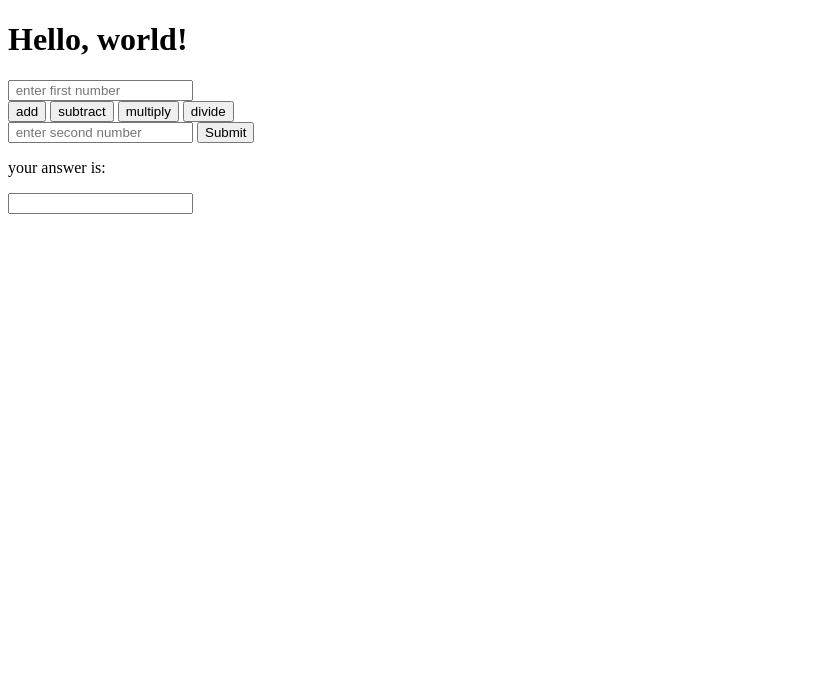
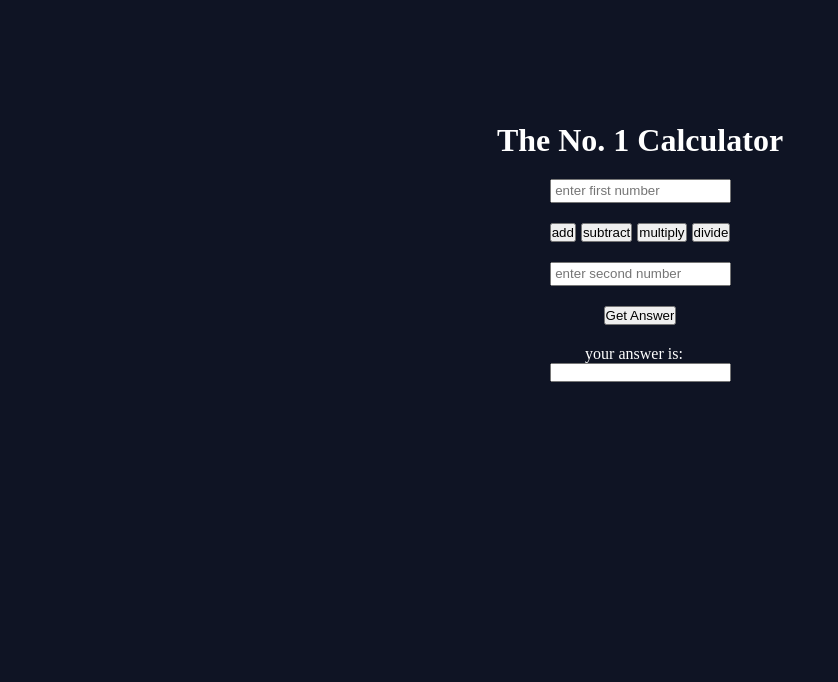
Before and after one commit to silomaben/calculator-jitu-assignment, a plain HTML site: page index.html in a window 1280 px wide. Shown: the whole page, without its empty margins (0-838 px from the left). Drawn offline with Linux system fonts and the light colour scheme.

Commit message:
added styling

```diff
--- a/index.html
+++ b/index.html
@@ -4,31 +4,36 @@
     <!-- Required meta tags -->
     <meta charset="utf-8">
     <meta name="viewport" content="width=device-width, initial-scale=1, shrink-to-fit=no">
+    <link rel="stylesheet" href="style.css">
 
 
     <title>No. 1 Calculator</title>
   </head>
   <body>
-    <h1>Hello, world!</h1>
+    <div class="main">
+            <h1>The No. 1 Calculator</h1>
 
+        <div class="form">
             <form action="" class="inputform">
 
                 <div class="ask">
                     <input id="first-no" type="number" placeholder=" enter first number">
-            <div class="button">
+                    <div class="my-buttons">
                         <button id="add">add</button>
                         <button id="subtract">subtract</button>
                         <button id="multiply">multiply</button>
                         <button id="divide">divide</button>
                     </div>
                     <input id="second-no" type="number" placeholder=" enter second number">
-            <input id="answer" type="submit" >
-        </div>
-        <div class="answer">
-            <p>your answer is: </p>
-        <input type="number" id="your-answer">
+                    <input id="answer" type="submit" value="Get Answer">
                 </div>
             </form>
+            <div class="answer">
+                <p>your answer is: &nbsp;&nbsp;</p>
+            <input type="number" id="your-answer" readonly>
+            </div>
+        </div>
+    </div>
 
 
 
--- a/script.js
+++ b/script.js
@@ -38,6 +38,7 @@ btnDivide.addEventListener('click', () => {
 
 form.addEventListener('submit', (e)=>{
     e.preventDefault();
+    document.getElementById("your-answer").value = '';
 
     if(operator == ''){
         alert('select an operator');
--- a/style.css
+++ b/style.css
@@ -0,0 +1,52 @@
+*{
+    margin: 0;
+    padding: 0;
+}
+
+.main{
+    width: 100vw;
+    height: 100vh;
+    display: flex;
+    flex-direction: column;
+    justify-content: center;
+    align-items: center;
+    background-color: hsl(226, 43%, 10%);
+    color: white;
+}
+
+.form{
+    height: 65vh;
+    display: flex;
+    flex-direction: column;
+    align-items: center;
+}
+
+.ask{
+    margin: 20px;
+    display: flex;
+    flex-direction: column;
+    align-items: center;
+    gap: 20px;
+
+}
+
+.my-buttons{
+    display: flex;
+    flex-direction: row;
+    gap: 5px;
+}
+
+#first-no{
+    height: 20px;
+}
+
+#second-no{
+    height: 20px;
+}
+
+.answer{
+    display: flex;
+    flex-direction: column;
+    align-items: center;
+
+}
```
Lines whose indentation alone changed are shown as unchanged.
